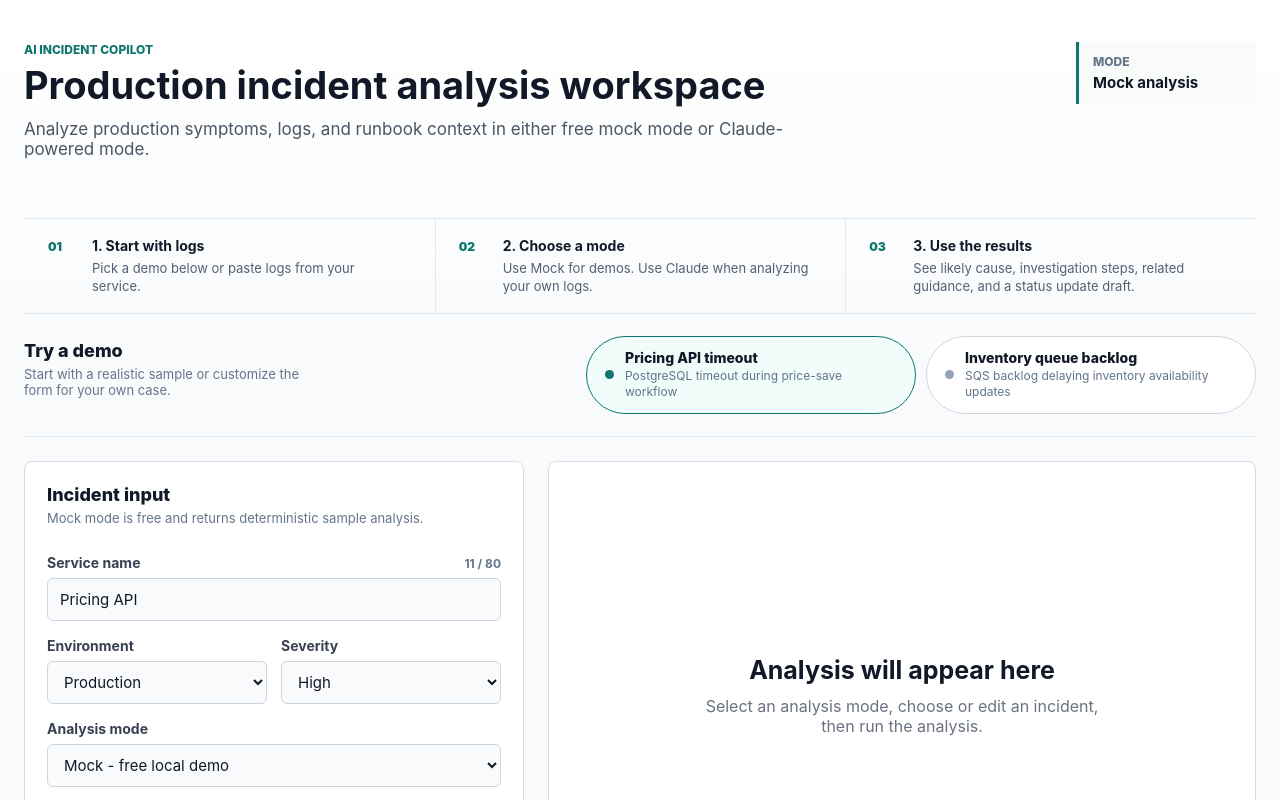
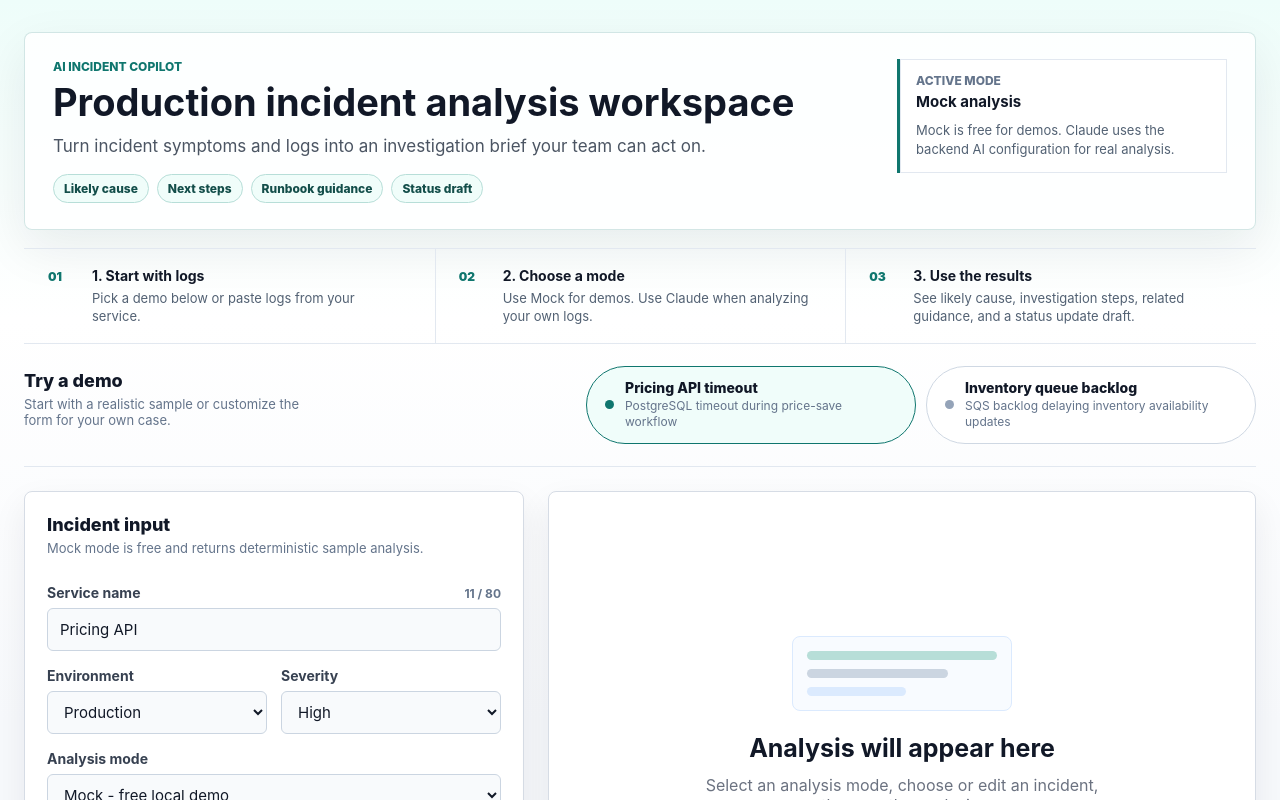
Before and after one commit to SwarnaKishore/ai-incident-copilot, a React (Vite) app in the folder frontend/: page / in a window 1280 px wide. Shown: the top 800 px of the page. Built offline with nearby package versions, Linux system fonts and the light colour scheme.

Commit message:
update styling

```diff
--- a/frontend/src/App.css
+++ b/frontend/src/App.css
@@ -10,7 +10,11 @@
   justify-content: space-between;
   gap: 24px;
   align-items: flex-start;
-  padding: 10px 0 24px;
+  border: 1px solid rgba(15, 118, 110, 0.18);
+  border-radius: 8px;
+  background: rgba(255, 255, 255, 0.82);
+  box-shadow: 0 18px 50px rgba(15, 23, 42, 0.08);
+  padding: 26px 28px;
   margin-bottom: 18px;
 }
 
@@ -43,11 +47,33 @@
   font-size: 17px;
 }
 
+.hero-chips {
+  display: flex;
+  flex-wrap: wrap;
+  gap: 8px;
+  margin-top: 18px;
+}
+
+.hero-chips span {
+  border: 1px solid #b7ded8;
+  border-radius: 999px;
+  background: #f0fdfa;
+  color: #134e4a;
+  font-size: 12px;
+  font-weight: 800;
+  padding: 6px 10px;
+}
+
+.hero-summary {
+  width: min(330px, 34%);
+  border-left: 3px solid #0f766e;
+  background: #ffffff;
+  box-shadow: inset 0 0 0 1px #e2e8f0;
+  padding: 14px 16px;
+}
+
 .hero-status {
-  min-width: 180px;
-  border-left: 3px solid #0f766e;
-  background: #f8fbfa;
-  padding: 12px 14px;
+  margin-bottom: 10px;
 }
 
 .hero-status span,
@@ -66,6 +92,13 @@
   margin-top: 4px;
   color: #111827;
   font-size: 15px;
+}
+
+.hero-summary p {
+  margin: 0;
+  color: #526173;
+  font-size: 13px;
+  line-height: 1.45;
 }
 
 .mode-guide {
@@ -226,6 +259,7 @@
   border: 1px solid #d6dce5;
   background: #ffffff;
   border-radius: 8px;
+  box-shadow: 0 14px 34px rgba(15, 23, 42, 0.07);
 }
 
 .incident-form {
@@ -336,6 +370,36 @@ textarea:focus {
   min-height: 420px;
   place-content: center;
   text-align: center;
+}
+
+.empty-preview {
+  width: 220px;
+  margin: 0 auto 22px;
+  border: 1px solid #dbeafe;
+  border-radius: 8px;
+  background: #f8fbff;
+  padding: 14px;
+}
+
+.empty-preview span {
+  display: block;
+  height: 9px;
+  border-radius: 999px;
+  background: #b7ded8;
+}
+
+.empty-preview span + span {
+  margin-top: 9px;
+}
+
+.empty-preview span:nth-child(2) {
+  width: 74%;
+  background: #cbd5e1;
+}
+
+.empty-preview span:nth-child(3) {
+  width: 52%;
+  background: #dbeafe;
 }
 
 .empty-state h2,
@@ -459,6 +523,11 @@ li + li {
   }
 
   .hero-status {
+    margin-top: 0;
+  }
+
+  .hero-summary {
+    width: auto;
     margin-top: 18px;
   }
 
--- a/frontend/src/App.tsx
+++ b/frontend/src/App.tsx
@@ -170,13 +170,24 @@ function App() {
           <p className="eyebrow">AI Incident Copilot</p>
           <h1>Production incident analysis workspace</h1>
           <p className="intro">
-            Analyze production symptoms, logs, and runbook context in either free mock mode or Claude-powered mode.
+            Turn incident symptoms and logs into an investigation brief your team can act on.
           </p>
+          <div className="hero-chips" aria-label="Analysis outputs">
+            <span>Likely cause</span>
+            <span>Next steps</span>
+            <span>Runbook guidance</span>
+            <span>Status draft</span>
+          </div>
         </div>
 
-        <div className="hero-status">
-          <span>Mode</span>
-          <strong>{form.analysisMode === 'claude' ? 'Claude analysis' : 'Mock analysis'}</strong>
+        <div className="hero-summary">
+          <div className="hero-status">
+            <span>Active mode</span>
+            <strong>{form.analysisMode === 'claude' ? 'Claude analysis' : 'Mock analysis'}</strong>
+          </div>
+          <p>
+            Mock is free for demos. Claude uses the backend AI configuration for real analysis.
+          </p>
         </div>
       </section>
 
@@ -312,6 +323,11 @@ function App() {
         <section className="analysis-panel">
           {!analysis && (
             <div className="empty-state">
+              <div className="empty-preview" aria-hidden="true">
+                <span></span>
+                <span></span>
+                <span></span>
+              </div>
               <h2>Analysis will appear here</h2>
               <p>Select an analysis mode, choose or edit an incident, then run the analysis.</p>
             </div>
--- a/frontend/src/index.css
+++ b/frontend/src/index.css
@@ -20,7 +20,7 @@ body {
   min-height: 100svh;
   margin: 0;
   background:
-    linear-gradient(180deg, #ffffff 0, #f8fafc 420px),
+    linear-gradient(180deg, #eefdfa 0, #ffffff 320px, #f7f9fc 720px),
     #f8fafc;
 }
 
```
